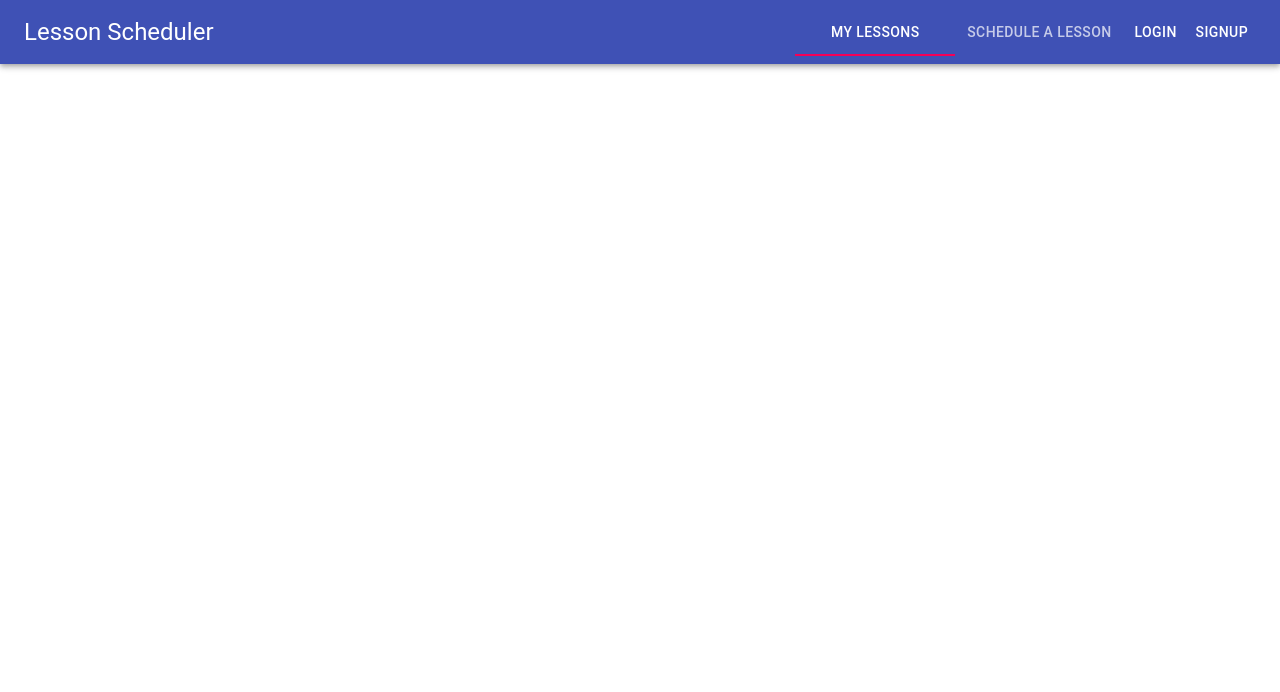
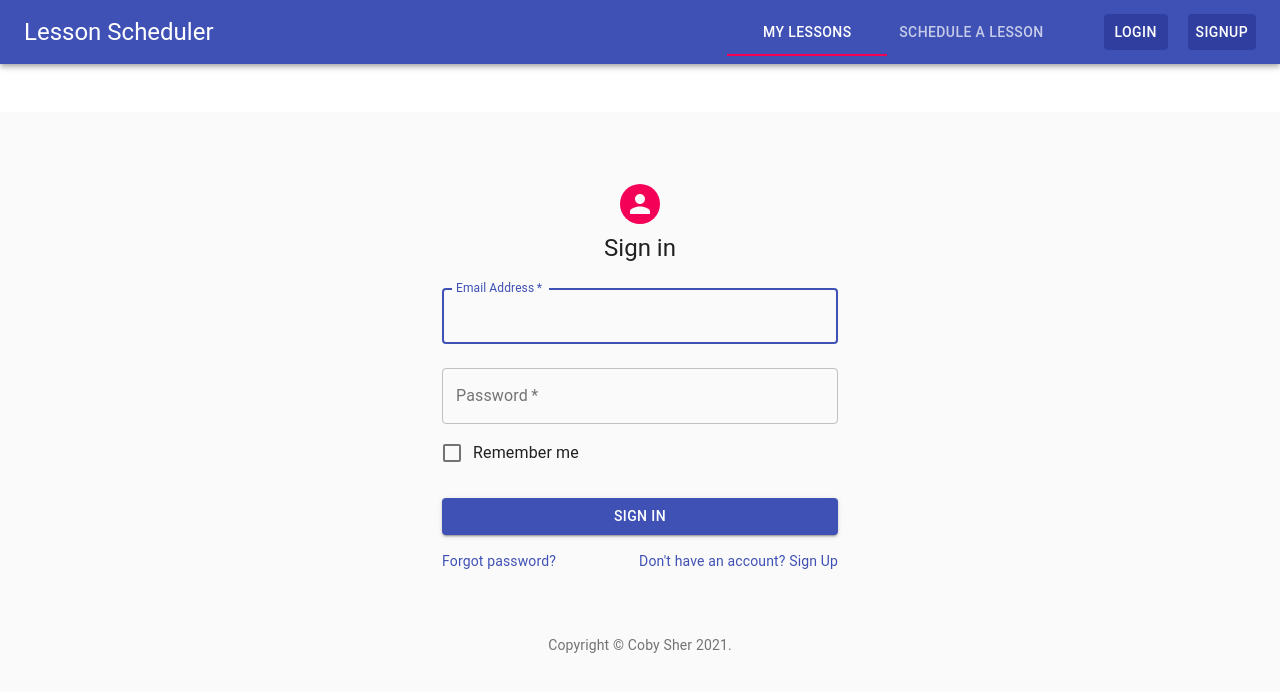
Before and after one commit to CobyPear/music-lesson-scheduler, a React (Create React App) app in the folder client/: page /login in a window 1280 px wide. Shown: the top 692 px of the page. Built offline with nearby package versions, Linux system fonts and the light colour scheme.

Commit message:
working on user login redux stuff

```diff
--- a/client/package.json
+++ b/client/package.json
@@ -2,6 +2,7 @@
   "name": "client",
   "version": "0.1.0",
   "private": true,
+  "proxy": "http://localhost:8080",
   "dependencies": {
     "@material-ui/core": "^4.11.2",
     "@testing-library/jest-dom": "^5.11.8",
--- a/client/src/App.jsx
+++ b/client/src/App.jsx
@@ -1,15 +1,16 @@
-// import React from 'react'
-// import { BrowserRouter as Router, Route } from 'react-router-dom'
+import React from 'react'
+import { BrowserRouter as Router, Route } from 'react-router-dom'
 import Header from './components/Header'
+import Login from './components/Login'
 
 
 function App() {
   return (
     <>
-    {/* <Router> */}
+    <Router>
       <Header />
-
-    {/* </Router> */}
+      <Route path='/login' component={Login} />
+    </Router>
     </>
   );
 }
--- a/client/src/actions/userActions.js
+++ b/client/src/actions/userActions.js
@@ -14,9 +14,22 @@ export const register = (name, email, password, instrument) => async(dispatch) =
             type: USER_REGISTER_REQUEST
         })
         const resp = await fetch('/api/users', {
-            name, email, password, instrument
+            method: 'POST',
+            credentials: 'include',
+            headers: {
+                'Content-Type': 'application/json'
+            },
+            body: JSON.stringify({
+                name: name,
+                email: email,
+                password: password,
+                instrument: instrument
+            })
+
         })
+
         const { data } = await resp.json()
+        console.log(data)
 
         dispatch({
             type: USER_REGISTER_SUCCESS,
@@ -36,3 +49,37 @@ export const register = (name, email, password, instrument) => async(dispatch) =
         })
     }
 }
+
+export const login = (email, password) => async(dispatch) => {
+    try {
+        dispatch({
+            type: USER_LOGIN_REQUEST
+        })
+
+        const userDetails = { email: email, password: password }
+        console.log(userDetails)
+
+        const response = await fetch('/api/users/login', {
+            method: 'POST',
+            credentials: 'include',
+            headers: {
+                'Content-Type': 'application/json'
+            },
+            body: JSON.stringify(userDetails)
+        })
+
+        const { data } = await response.json()
+        console.log(data)
+
+        dispatch({
+            type: USER_LOGIN_SUCCESS,
+            payload: data
+        })
+    } catch (error) {
+        dispatch({
+            type: USER_LOGIN_FAIL,
+            payload: error.response && error.response.data.message ?
+                error.response.data.message : error.message
+        })
+    }
+}
--- a/client/src/components/Header.jsx
+++ b/client/src/components/Header.jsx
@@ -9,6 +9,17 @@ import Tab from '@material-ui/core/Tab'
 import Typography from '@material-ui/core/Typography'
 import Box from '@material-ui/core/Box'
 import logo from '../images/music-lessons-logo.png'
+
+
+/*
+
+ 0-------------------------------------------------------0
+ |                                                       |
+ | TODO: make navbar responsive, implement login/singup  |
+ |   buttons, fix button styling                         |
+ 0-------------------------------------------------------0
+
+*/
 
 // Functions are from material-ui docs components/tabs
 function TabPanel(props) {
@@ -61,10 +72,20 @@ const useStyles = makeStyles((theme) => ({
     },
     title: {
         flexGrow: 1,
-        marginRight: '10px'
+        marginRight: '10px',
+        [theme.breakpoints.up('sm')]: {
+            display: 'block'
+        }
     },
-    button: {
-        color: '#ffffff'
+    login: {
+        color: '#ffffff',
+        backgroundColor: theme.palette.primary.dark,
+        marginLeft: '48px'
+    },
+    signUp: {
+        color: '#ffffff',
+        backgroundColor: theme.palette.primary.dark,
+        marginLeft: '20px'
     }
 }))
 
@@ -73,6 +94,17 @@ export default function NavTabs() {
     const [value, setValue] = useState(0)
 
     const handleChange = (event, newValue) => setValue(newValue)
+
+    const login = () => {
+        console.log('clicked')
+        window.location.href = '/login'
+    }
+
+    const signup = () => {
+        // put logic here to direct user to homepage if already logged in
+        // also, direct to different sign up form that asks for user's instrument
+        window.location.href = '/login'
+    }
 
     return (
         <div className={classes.root}>
@@ -93,9 +125,9 @@ export default function NavTabs() {
                         aria-label="nav tabs">
                         <LinkTab href='/mylessons' label="My Lessons" {...a11yProps(0)} />
                         <LinkTab href='/schedulelesson' label="Schedule a Lesson" {...a11yProps(1)} />
-                        <Button className={classes.button}>Login</Button>
-                        <Button className={classes.button}>Signup</Button>
                     </Tabs>
+                        <Button className={classes.login} onClick={login}>Login</Button>
+                        <Button className={classes.signUp} onClick={signup}>Signup</Button>
                 </Toolbar>
             </AppBar>
             <TabPanel value={value} index={0}>
--- a/client/src/components/Login.jsx
+++ b/client/src/components/Login.jsx
@@ -1 +1,138 @@
 import React, { useState, useEffect } from 'react'
+
+import { useDispatch, useSelector } from 'react-redux'
+import {login} from '../actions/userActions'
+
+import Avatar from '@material-ui/core/Avatar';
+import Button from '@material-ui/core/Button';
+import CssBaseline from '@material-ui/core/CssBaseline';
+import TextField from '@material-ui/core/TextField';
+import FormControlLabel from '@material-ui/core/FormControlLabel';
+import Checkbox from '@material-ui/core/Checkbox';
+import Link from '@material-ui/core/Link';
+import Grid from '@material-ui/core/Grid';
+import Box from '@material-ui/core/Box';
+import Typography from '@material-ui/core/Typography';
+import { makeStyles } from '@material-ui/core/styles';
+import Container from '@material-ui/core/Container';
+
+function Copyright() {
+  return (
+    <Typography variant="body2" color="textSecondary" align="center">
+      {'Copyright © '}
+      <Link color="inherit" href="https://cobysher.dev/">
+        Coby Sher
+      </Link>{' '}
+      {new Date().getFullYear()}
+      {'.'}
+    </Typography>
+  );
+}
+
+const useStyles = makeStyles((theme) => ({
+  paper: {
+    marginTop: theme.spacing(8),
+    display: 'flex',
+    flexDirection: 'column',
+    alignItems: 'center',
+  },
+  avatar: {
+    margin: theme.spacing(1),
+    backgroundColor: theme.palette.secondary.main,
+  },
+  form: {
+    width: '100%', // Fix IE 11 issue.
+    marginTop: theme.spacing(1),
+  },
+  submit: {
+    margin: theme.spacing(3, 0, 2),
+  },
+}));
+
+export default function Login({ location, history}) {
+  const classes = useStyles();
+
+  const [email, setEmail] = useState()
+  const [password, setPassword] = useState()
+
+  const dispatch = useDispatch()
+
+  const userLogin = useSelector(state => state.userLogin)
+  const { loading, error, userInfo } = userLogin
+
+
+  const handleSubmit = (e) => {
+      e.preventDefault()
+      dispatch(login(email, password))
+
+
+  }
+
+  return (
+    <Container component="main" maxWidth="xs">
+      <CssBaseline />
+      <div className={classes.paper}>
+        <Avatar className={classes.avatar}>
+        </Avatar>
+        <Typography component="h1" variant="h5">
+          Sign in
+        </Typography>
+        <form className={classes.form} onSubmit={handleSubmit} noValidate>
+          <TextField
+            variant="outlined"
+            margin="normal"
+            required
+            fullWidth
+            id="email"
+            label="Email Address"
+            name="email"
+            autoComplete="email"
+            autoFocus
+            onChange={(e) => setEmail(e.target.value)}
+            />
+          <TextField
+            variant="outlined"
+            margin="normal"
+            required
+            fullWidth
+            name="password"
+            label="Password"
+            type="password"
+            id="password"
+            autoComplete="current-password"
+            onChange={(e) => setPassword(e.target.value)}
+
+          />
+          <FormControlLabel
+            control={<Checkbox value="remember" color="primary" />}
+            label="Remember me"
+          />
+          <Button
+            type="submit"
+            fullWidth
+            variant="contained"
+            color="primary"
+            className={classes.submit}
+          >
+            Sign In
+          </Button>
+          <Grid container>
+            <Grid item xs>
+              <Link href="#" variant="body2">
+                Forgot password?
+              </Link>
+            </Grid>
+            <Grid item>
+              <Link href="#" variant="body2">
+                {"Don't have an account? Sign Up"}
+              </Link>
+            </Grid>
+          </Grid>
+        </form>
+      </div>
+      <Box mt={8}>
+        <Copyright />
+      </Box>
+    </Container>
+  );
+}
--- /dev/null
+++ b/client/src/reducers/userReducers.js
@@ -0,0 +1,25 @@
+import {
+    USER_LOGIN_REQUEST,
+    USER_LOGIN_SUCCESS,
+    USER_LOGIN_FAIL,
+    USER_REGISTER_REQUEST,
+    USER_REGISTER_SUCCESS,
+    USER_REGISTER_FAIL,
+    USER_LOGOUT
+} from '../constants/userConstants'
+
+
+export const userLoginReducer = (state = {}, action) => {
+    switch (action.type) {
+        case USER_LOGIN_REQUEST:
+            return { loading: true }
+        case USER_LOGIN_SUCCESS:
+            return { loading: false, userInfo: action.payload }
+        case USER_LOGIN_FAIL:
+            return { loading: false, error: action.payload }
+        case USER_LOGOUT:
+            return {}
+        default:
+            return state
+    }
+}
--- a/client/src/store.js
+++ b/client/src/store.js
@@ -1,19 +1,20 @@
-// import { createStore, combineReducers, applyMiddleware } from "redux"
-// import thunk from 'redux-thunk'
-// import { composeWithDSevTools } from 'redux-devtools-extension'
+import { createStore, combineReducers, applyMiddleware } from "redux"
+import thunk from 'redux-thunk'
+import { composeWithDevTools } from 'redux-devtools-extension'
+import { userLoginReducer } from './reducers/userReducers'
 
-// const reducer = combineReducers({
+const reducer = combineReducers({
+    userLogin: userLoginReducer
+})
 
-//         // reducers go here
+const initialState = {
+    userLogin: {
+        userInfo: {}
+    }
+}
 
-// })
+const middleware = [thunk]
 
-// const initialState = {
-//     // initial state goes here
-// }
+const store = createStore(reducer, initialState, composeWithDevTools(applyMiddleware(... middleware)))
 
-// const middleware = [thunk]
-
-// const store = createStore(reducer, initialState, composeWithDSevTools(applyMiddleware(... middleware)))
-
-// export default store
+export default store
```
Also changed, not shown: client/src/index.jsx (+4 -4 lines), 1 other file (tests, documents, lock files or other folders).
